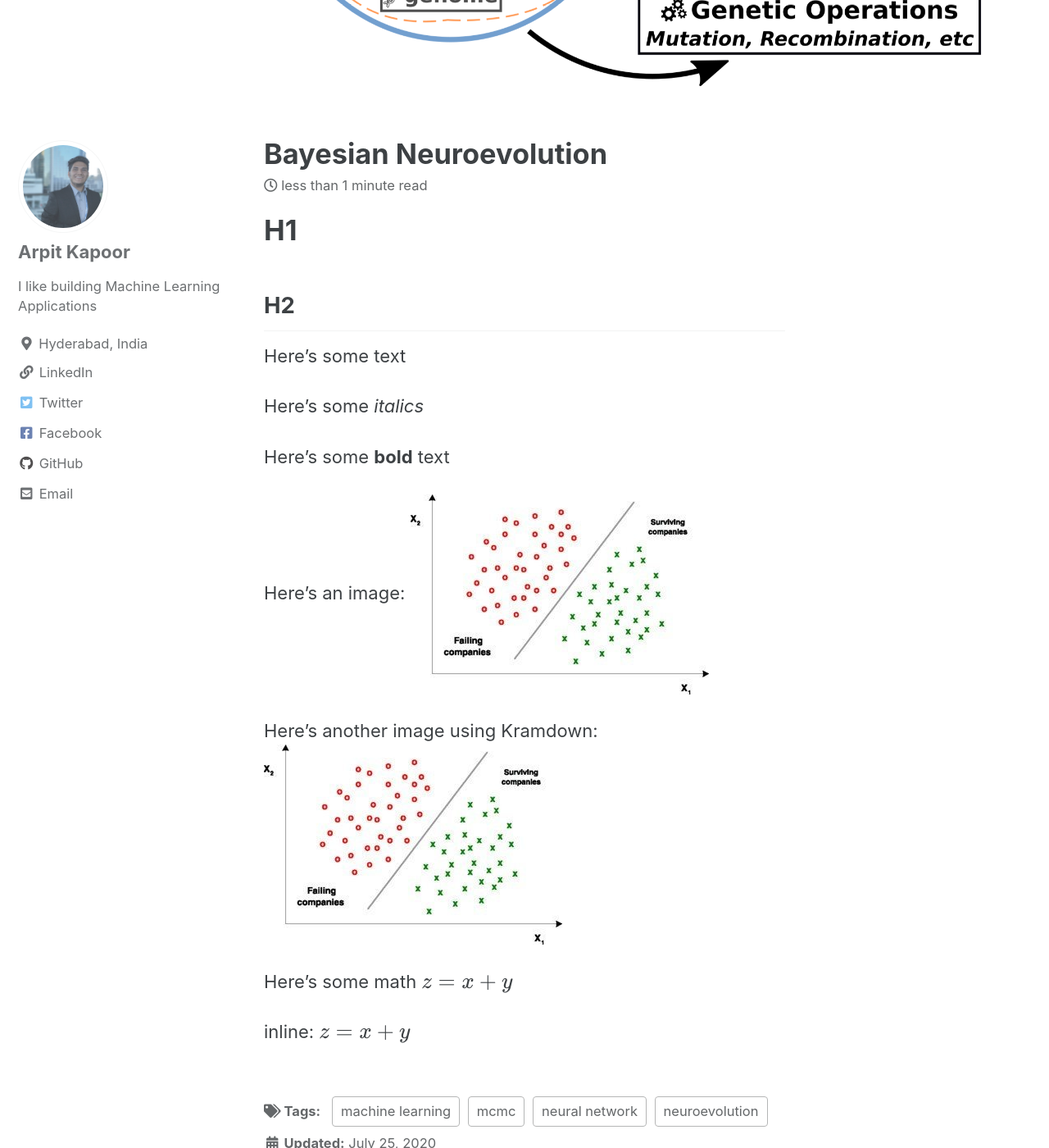
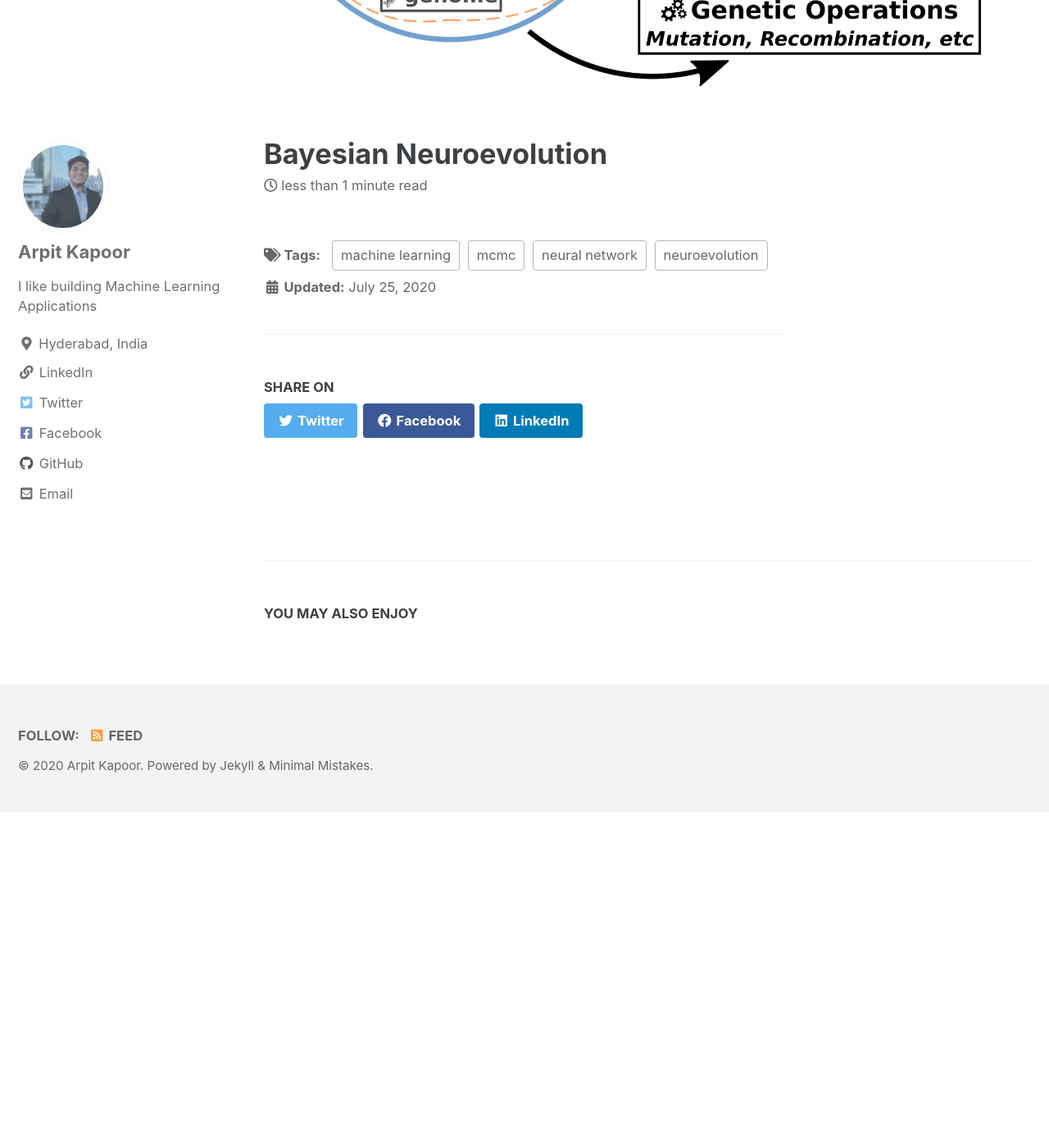
Before and after one commit to arpit-kapoor/arpit-kapoor.github.io, a Jekyll site: the page built from _posts/2018-01-28-perceptron.md, in a window 1280 px wide and 1400 px high, scrolled down 513 px. Shown: the whole window at 82% size. Built offline with Jekyll 4.4.1, drawn with Linux system fonts in a browser that asks for light colours; cached includes are drawn as plain includes; formulas are drawn with MathJax 3; after the commit the page ends 1503 px from its top, so only the background shows below that.

Commit message:
Post added

```diff
--- a/_posts/2020-07-25-Neuroevolution.md
+++ b/_posts/2018-01-28-perceptron.md
@@ -8,7 +8,7 @@ excerpt: "Evolutionary algorithms Coupled with MCMC for Training Neural Networks
 mathjax: true
 ---
 
-# H1
+<!-- # H1
 
 ## H2
 
@@ -28,4 +28,4 @@ Here's another image using Kramdown:
 Here's some math
 $$z=x+y$$
 
-inline: $$z=x+y$$
+inline: $$z=x+y$$ -->
```
